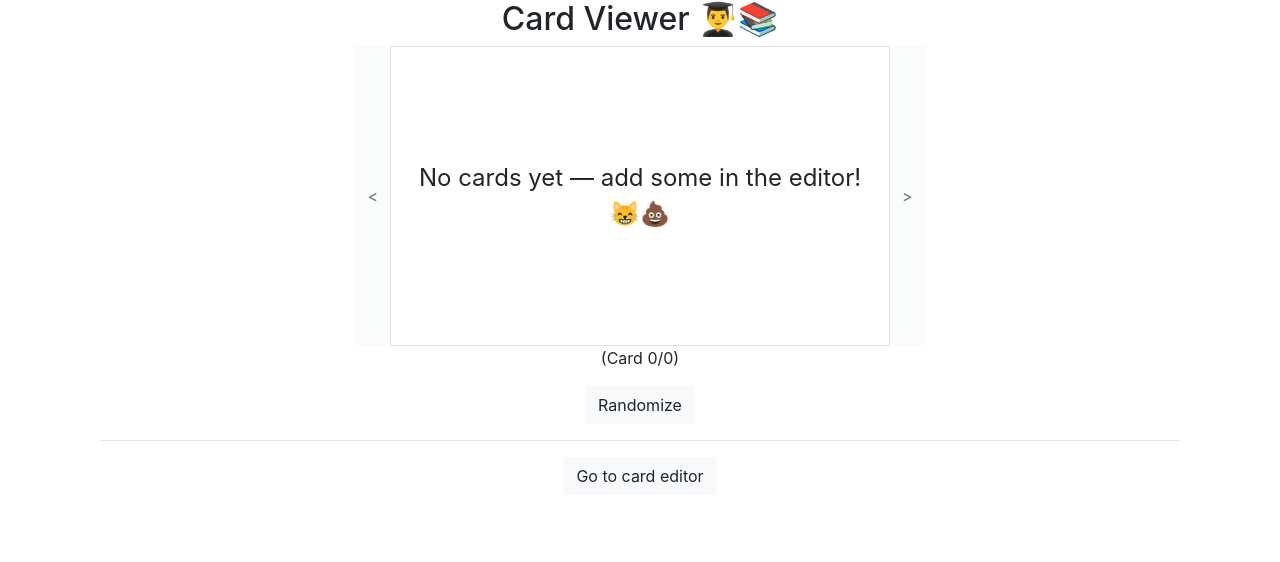
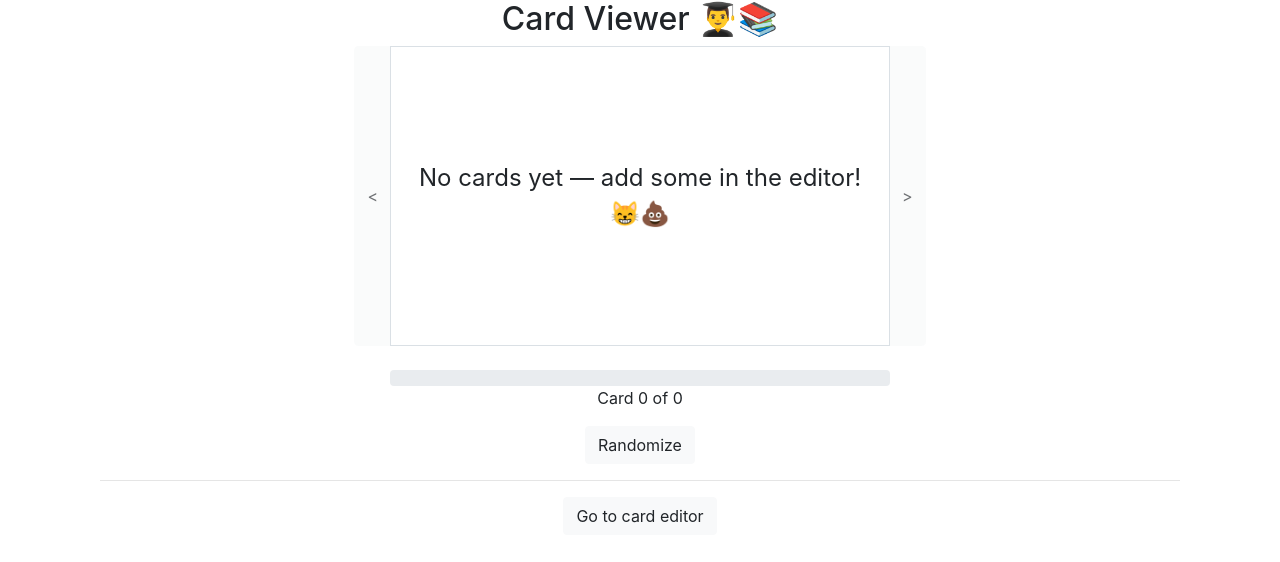
Before and after one commit to kchenx/flashcards, a React (Create React App) app: page /editor in a window 1280 px wide. Shown: the top 562 px of the page. Built offline with nearby package versions, Linux system fonts and the light colour scheme.

Commit message:
Add progress bar

```diff
--- a/src/CardEditor.css
+++ b/src/CardEditor.css
@@ -1,4 +1,4 @@
-.card-editor {
+.editor {
   margin: 0px 100px 100px 100px;
   text-align: center;
 }
--- a/src/CardEditor.js
+++ b/src/CardEditor.js
@@ -56,7 +56,7 @@ class CardEditor extends React.Component {
     });
 
     return (
-      <div className="card-editor">
+      <div className="editor">
         <h2>Card Editor {"👨‍💻"}</h2>
         <Table>
           <thead>
@@ -69,7 +69,6 @@ class CardEditor extends React.Component {
           </thead>
           <tbody>{cards}</tbody>
         </Table>
-        <br />
         <InputGroup>
           <FormControl
             name="front"
@@ -93,10 +92,12 @@ class CardEditor extends React.Component {
             </Button>
           </InputGroup.Append>
         </InputGroup>
-        <hr />
-        <Button variant="light" onClick={this.props.switchMode}>
-          Go to card viewer
-        </Button>
+        <div>
+          <hr />
+          <Button variant="light" onClick={this.props.switchMode}>
+            Go to card viewer
+          </Button>
+        </div>
       </div>
     );
   }
--- a/src/CardViewer.css
+++ b/src/CardViewer.css
@@ -3,20 +3,16 @@ button {
   justify-content: center;
 }
 
-.card-viewer {
+.viewer {
   margin: 0px 100px 100px 100px;
   text-align: center;
 }
 
 .card {
   font-size: 18pt !important;
-  font-weight: bold;
   background-color: transparent;
-  border: none;
   cursor: pointer;
   height: 300px;
-  margin: 0;
-  padding: 0;
   width: 500px;
 }
 
@@ -25,4 +21,14 @@ button {
 .card:active {
   background-color: transparent !important;
   box-shadow: none !important;
+  outline: none;
 }
+
+.card-front {
+  font-weight: bold !important;
+}
+
+.progress {
+  width: 500px !important;
+  margin: auto;
+}
--- a/src/CardViewer.js
+++ b/src/CardViewer.js
@@ -1,5 +1,5 @@
 import React from "react";
-import { Button, ButtonGroup } from "react-bootstrap";
+import { Button, ButtonGroup, ProgressBar } from "react-bootstrap";
 import "./CardViewer.css";
 
 class CardViewer extends React.Component {
@@ -67,7 +67,6 @@ class CardViewer extends React.Component {
   };
 
   handleKeyDown = (event) => {
-    console.log(event.key);
     switch (event.key) {
       case "ArrowLeft":
         this.prevCard();
@@ -85,16 +84,11 @@ class CardViewer extends React.Component {
 
   componentDidMount() {
     this.focus();
-    document.addEventListener("keydown", this.handleKeyDown);
-  }
-
-  componentWillUnmount() {
-    document.removeEventListener("keydown", this.handleKeyDown);
   }
 
   render() {
     return (
-      <div className="card-viewer">
+      <div className="viewer">
         <h2>Card Viewer {"👨‍🎓📚"}</h2>
         <ButtonGroup>
           <Button
@@ -106,12 +100,17 @@ class CardViewer extends React.Component {
             &lt;
           </Button>
           <Button
-            className="card"
+            className={
+              (this.props.cards.length && this.state.isFront
+                ? "card-front"
+                : "card-back") + " card"
+            }
             ref={(input) => {
               this.cardButton = input;
             }}
             variant="light"
             onClick={this.flipCard}
+            onKeyDown={this.handleKeyDown}
           >
             {this.getCard()}
           </Button>
@@ -124,21 +123,31 @@ class CardViewer extends React.Component {
             &gt;
           </Button>
         </ButtonGroup>
+        <div>
           <br />
+          <ProgressBar
+            striped
+            variant="success"
+            now={this.props.cards.length ? this.state.randIndex + 1 : 0}
+            max={this.props.cards.length}
+          />
           <p>
-          (Card{" "}
+            Card{" "}
             {this.props.cards.length
               ? this.state.randIndex + 1
               : this.state.randIndex}
-          /{this.props.cards.length})
+            {" of " + this.props.cards.length}
           </p>
           <Button variant="light" onClick={this.randomize}>
             Randomize
           </Button>
+        </div>
+        <div>
           <hr />
           <Button variant="light" onClick={this.props.switchMode}>
             Go to card editor
           </Button>
+        </div>
       </div>
     );
   }
```
Lines whose indentation alone changed are shown as unchanged.
